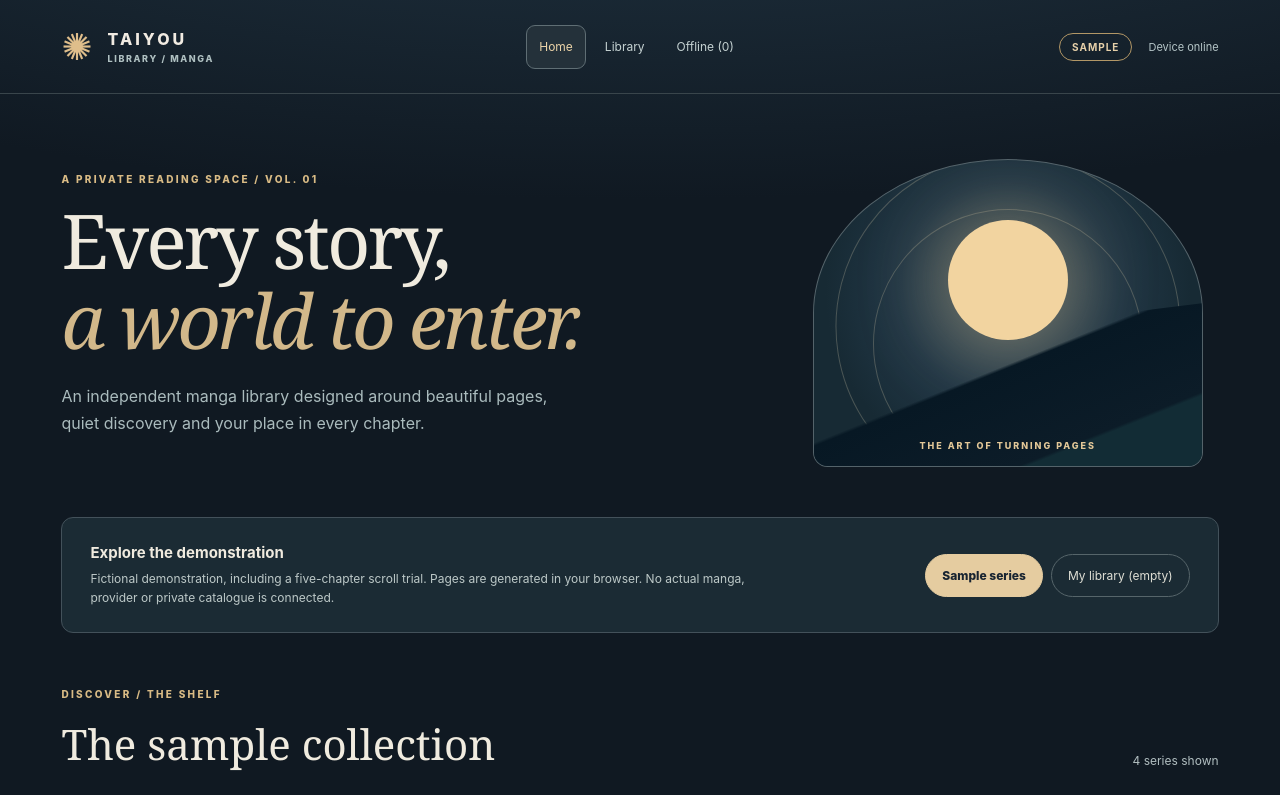
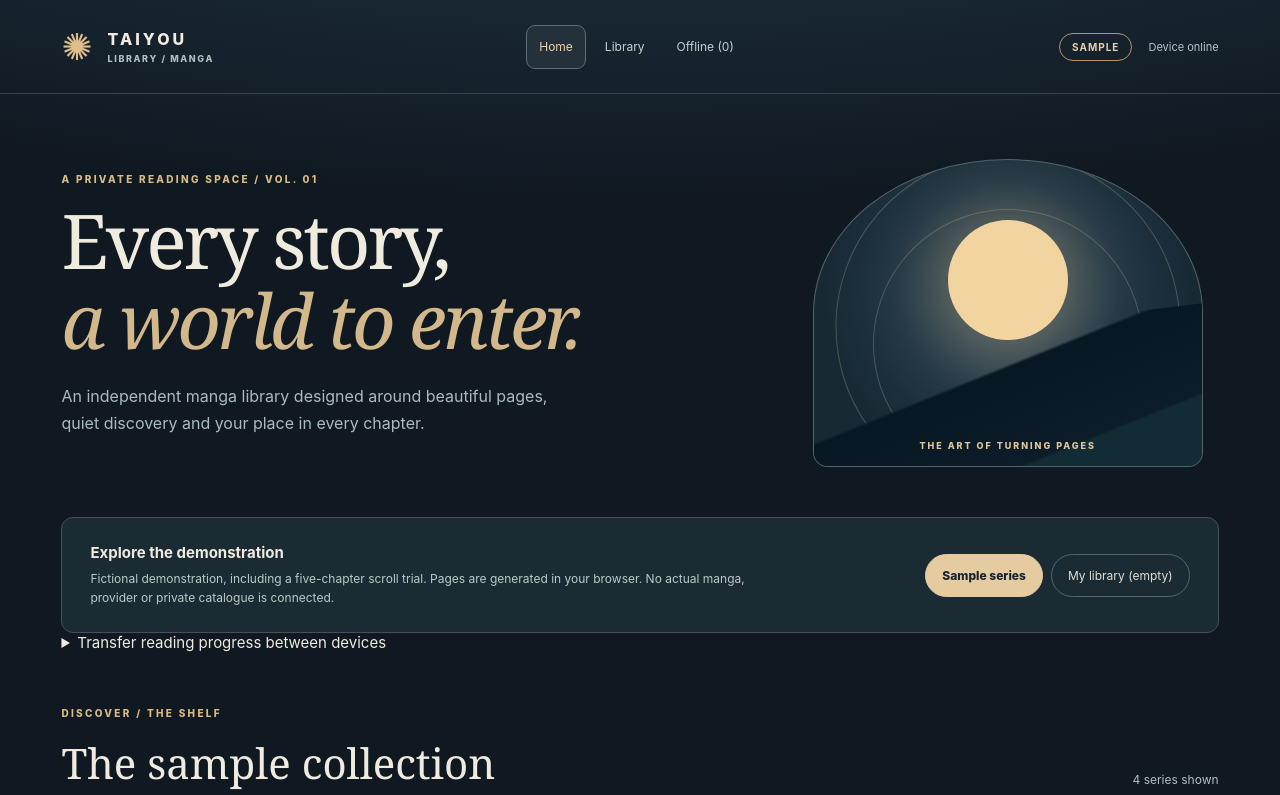
Before and after one commit to AdityaSreevatsaK/Taiyous-Manga-Library, a React (Vite) app: page / in a window 1280 px wide. Shown: the top 795 px of the page. Built offline with nearby package versions, Linux system fonts and the light colour scheme.

Commit message:
feat(library): make manual progress backup and restore available in the catalogue

```diff
--- a/src/App.tsx
+++ b/src/App.tsx
@@ -3,6 +3,7 @@ import { entries as realEntries } from './data/catalogue';
 import { demoEntries, demoManifests, fixtureStatement } from './data/fixtures';
 import { verifyOfflineChapter } from './data/offlineChapters';
 import { OfflineChapterControl } from './components/OfflineChapterControl';
+import { LocalBackupControl } from './components/LocalBackupControl';
 import { VerticalReader } from './components/VerticalReader';
 import { parseAppRoute, routeHref, type AppRoute } from './domain/routes';
 import { defaultReaderPreferences, laterProgress, loadAllProgress, loadPreferences, loadProgress,
@@ -350,6 +351,12 @@ export default function App({ initialDemo = true }: { initialDemo?: boolean } =
             <button type="button" aria-pressed={!demo} className={!demo ? 'chip active' : 'chip'} onClick={() => changeDemo(false)}>My library (empty)</button>
           </div>
         </div>
+        <LocalBackupControl entries={catalogue} manifests={manifests}
+          onRestored={()=>{
+            setProgress(loadAllProgress(catalogue, manifests).progress);
+            const saved = loadPreferences();
+            if (saved.status === 'ok') setPreferences(saved.value);
+          }} />
         <section className="shelf" aria-label="Manga catalogue">
           <div className="shelf-heading"><div><p className="eyebrow">DISCOVER / THE SHELF</p><h2>{demo ? 'The sample collection' : 'Your collection'}</h2></div>
             <p>{filtered.length} {filtered.length === 1 ? 'series' : 'series'} shown</p></div>
```
